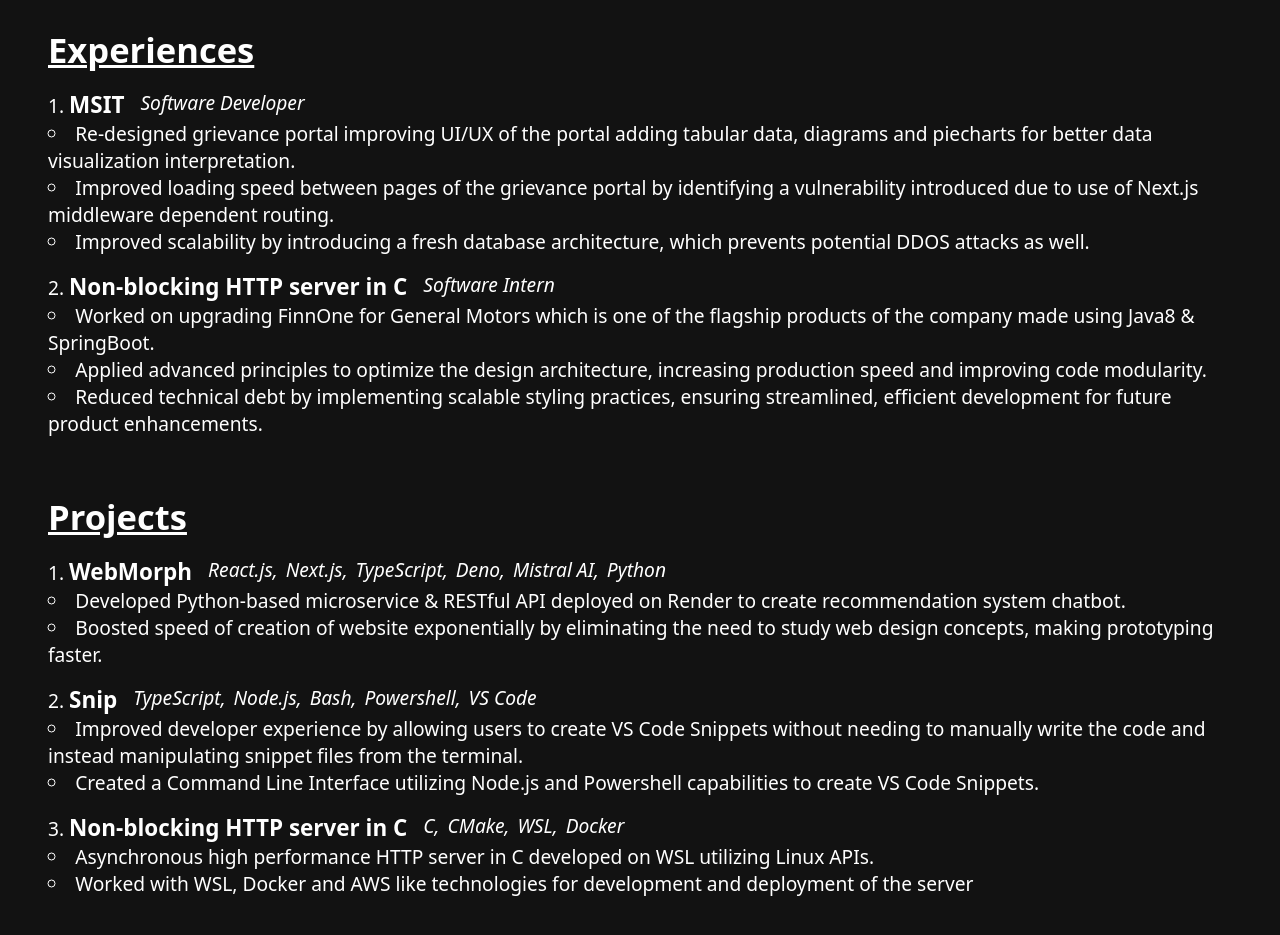
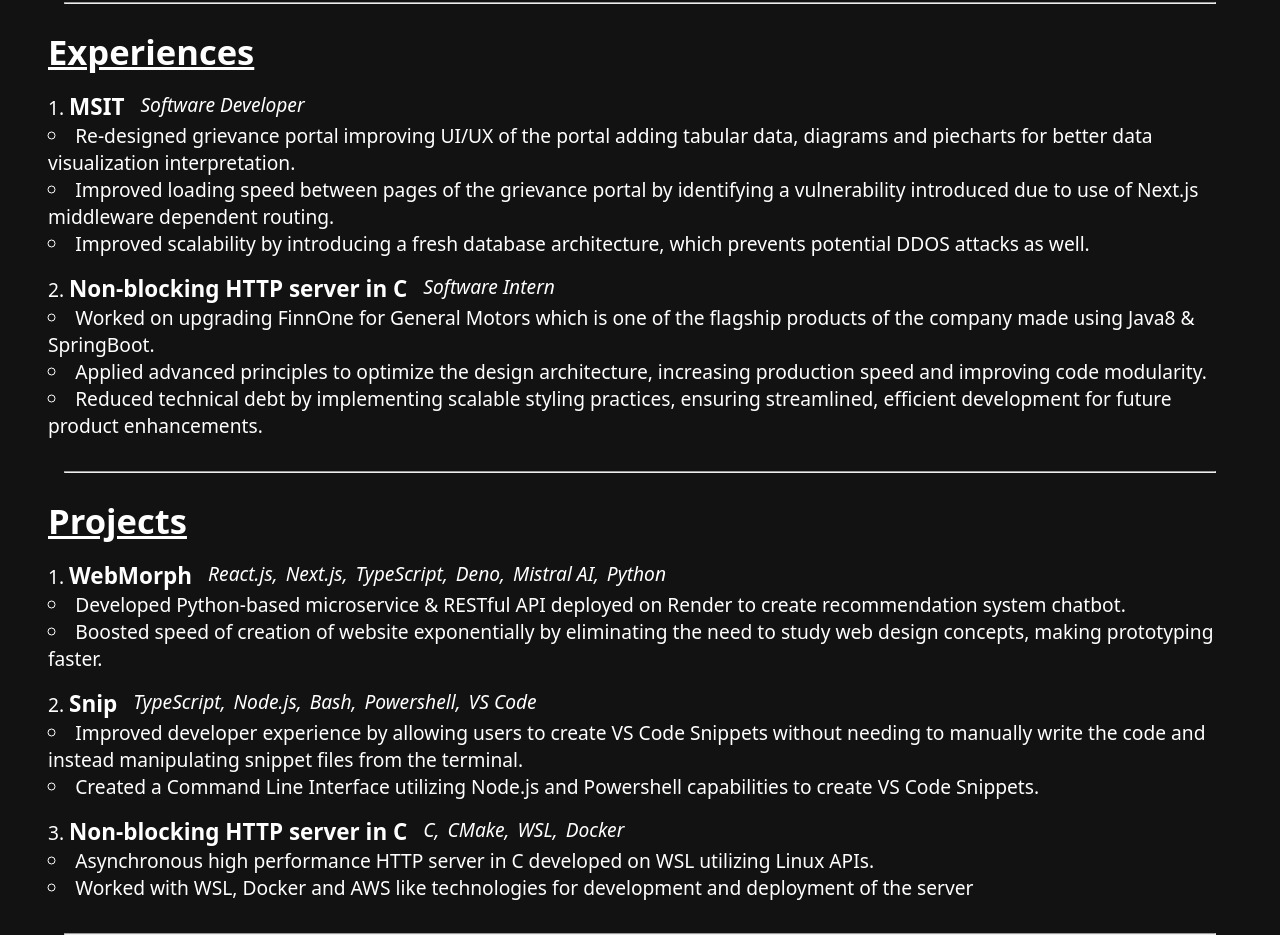
Before and after one commit to Anshumankhanna/portfolio, a React (Vite) app: page / in a window 1280 px wide. Shown: the part 798-1733 px from the top of the page. Built offline with nearby package versions, Linux system fonts and the light colour scheme.

Commit message:
Replaced Experiences and Projects
Replaced both components with a new Work component that takes the data
for Experiences and Projects and creates the same components

Did this to align the major styling for both components as they are two
very similar components

```diff
--- /dev/null
+++ b/src/App.module.css
@@ -0,0 +1,24 @@
+.invisible-element {
+	visibility: hidden;
+}
+
+.main {
+	font-size: 1.2rem;
+
+	&>section {
+		--vertical-padding: 1.5rem;
+		/* Here we are keeping the horizontal padding double of the vertical padding since vertical padding will stack for sections & appear as double the gap. */
+		padding: var(--vertical-padding) calc(var(--vertical-padding) * 2);
+	}
+
+	&>section>h2:first-child {
+		font-size: 1.8em;
+		text-decoration: underline;
+	}
+
+	&>hr {
+		width: 90%;
+		height: 1px;
+		margin-inline: auto;
+	}
+}
--- a/src/App.tsx
+++ b/src/App.tsx
@@ -1,15 +1,24 @@
+import styles from "@/App.module.css";
+
+import experiences from "@/utilities/experiences-data.json";
+import projects from "@/utilities/projects-data.json";
+
 import Navbar from "@/components/Navbar/Navbar";
 import Hero from "@/components/Hero/Hero";
-import Projects from "@/components/Projects/Projects";
-import Experiences from "@/components/Experiences/Experiences";
+import WorkComponent from "@/components/Work/Work";
 
 export default function App() {
 	return <div>
+		{/* This element is here purely so that we can navigate to the top. */}
+		<div id="home" className={styles["invisible-element"]}></div>
 		<Navbar />
-		<main>
+		<main className={styles["main"]}>
 			<Hero />
-			<Experiences />
-			<Projects />
+			<hr />
+			<WorkComponent dataArr={experiences} />
+			<hr />
+			<WorkComponent dataArr={projects} />
+			<hr />
 		</main>
 	</div>;
 }
--- a/src/components/Experiences/Experiences.tsx
+++ /dev/null
@@ -1,23 +0,0 @@
-import styles from "@/components/Experiences/Experiences.module.css";
-import experiences from "@/utilities/experiences-data.json";
-
-export default function Experiences() {
-	return <section id="experiences">
-		<h2>Experiences</h2>
-		<ol>
-			{experiences.length != 0 && experiences.map((experience, experiences_index) => (
-				<li key={experiences_index} className={styles["experience"]}>
-					<div className={styles["experience--heading"]}>
-						<h3>{experience.title}</h3>
-						<p>{experience.role}</p>
-					</div>
-					<ul>
-						{experience.description.length != 0 && experience.description.map((point, description_index) => (
-							<li key={description_index}>{point}</li>
-						))}
-					</ul>
-				</li>
-			))}
-		</ol>
-	</section>;
-};
--- a/src/components/Navbar/Navbar.tsx
+++ b/src/components/Navbar/Navbar.tsx
@@ -1,15 +1,13 @@
 import styles from "@/components/Navbar/Navbar.module.css";
 
 export default function Navbar() {
-	return <>
-		{/* `nav` is here just for its sematnic meaning. */}
-		<nav className={styles["nav"]}>
-			<ul className={styles["nav__list"]}>
-				<li><a href="/">Home</a></li>
-				<li><a href="#projects">Projects</a></li>
-				<li><a href="#skills">Skills</a></li>
-				<li><a href="#contacts">Contact</a></li>
-			</ul>
-		</nav>
-	</>;
+	// `nav` is here just for its semantic meaning;
+	return <nav className={styles["nav"]}>
+		<ul className={styles["nav__list"]}>
+			<li><a href="#home">Home</a></li>
+			<li><a href="#projects">Projects</a></li>
+			<li><a href="#skills">Skills</a></li>
+			<li><a href="#contacts">Contact</a></li>
+		</ul>
+	</nav>;
 };
--- a/src/components/Projects/Projects.module.css
+++ /dev/null
@@ -1,30 +0,0 @@
-.project {
-	--block-padding: 0.5rem;
-
-	padding-block: var(--block-padding);
-
-	&:first-child {
-		padding-top: calc(2 * var(--block-padding));
-	}
-}
-
-.project--heading {
-	display: inline flex;
-	column-gap: 1rem;
-
-	&>ul {
-		display: flex;
-		column-gap: 0.5rem;
-
-		font-style: italic;
-		list-style-type: none;
-
-		&>li::after {
-			content: ",";
-		}
-
-		&>li:last-child::after {
-			content: "";
-		}
-	}
-}
--- a/src/components/Projects/Projects.tsx
+++ /dev/null
@@ -1,30 +0,0 @@
-import styles from "@/components/Projects/Projects.module.css";
-import projects from "@/utilities/projects-data.json";
-
-export default function Projects() {
-	return <section id="projects">
-		<h2>Projects</h2>
-		<ol>
-			{projects.length != 0 && projects.map((project, projects_index) => (
-				<li key={projects_index} className={styles["project"]}>
-					<div className={styles["project--heading"]}>
-						<h3>{project.title}</h3>
-						<ul>
-							{project.skills.length != 0 && project.skills.map((skill, skill_index) => (
-								<li key={skill_index}>
-									{/* In this `li` we are going to add a `::after` pseudo-element because of which there is no seperation between `::after` and the text that is skill, to have a seperation of elements we are adding a `span` to encapsulate the text. */}
-									<span>{skill}</span>
-								</li>
-							))}
-						</ul>
-					</div>
-					<ul>
-						{project.description.length != 0 && project.description.map((point, description_index) => (
-							<li key={description_index}>{point}</li>
-						))}
-					</ul>
-				</li>
-			))}
-		</ol>
-	</section>;
-};
--- a/src/components/Experiences/Experiences.module.css
+++ b/src/components/Work/Work.module.css
@@ -1,4 +1,4 @@
-.experience {
+.work {
 	--block-padding: 0.5rem;
 
 	padding-block: var(--block-padding);
@@ -8,11 +8,27 @@
 	}
 }
 
-.experience--heading {
+.heading {
 	display: inline flex;
 	column-gap: 1rem;
 
 	&>p {
 		font-style: italic;
 	}
+
+	&>ul {
+		display: flex;
+		column-gap: 0.5rem;
+
+		font-style: italic;
+		list-style-type: none;
+
+		&>li::after {
+			content: ",";
+		}
+
+		&>li:last-child::after {
+			content: "";
+		}
+	}
 }
--- /dev/null
+++ b/src/components/Work/Work.tsx
@@ -0,0 +1,40 @@
+import styles from "@/components/Work/Work.module.css";
+import projects from "@/utilities/projects-data.json";
+import experiences from "@/utilities/experiences-data.json";
+
+type WorkPropsType = typeof projects | typeof experiences;
+
+export default function WorkComponent({ dataArr }: { dataArr: WorkPropsType }) {
+	const id = "role" in dataArr[0] ? "experiences" : "projects";
+
+	return <section id={id}>
+		<h2>{`${id[0].toUpperCase()}${id.substring(1)}`}</h2>
+		<ol className={styles["work-list"]}>
+			{dataArr.length != 0 && dataArr.map((data, data_index) => (
+				<li key={data_index} className={styles["work"]}>
+					<div className={styles["heading"]}>
+						<h3>{data.title}</h3>
+						{"role" in data &&
+							<p>{data.role}</p>
+						}
+						{"skills" in data &&
+							<ul>
+								{data.skills.length != 0 && data.skills.map((skill, skill_index) => (
+									<li key={skill_index}>
+										{/* In this `li` we are going to add a `::after` pseudo-element because of which there is no seperation between `::after` and the text that is skill, to have a seperation of elements we are adding a `span` to encapsulate the text. */}
+										<span>{skill}</span>
+									</li>
+								))}
+							</ul>
+						}
+					</div>
+					<ul className={styles["description-list"]}>
+						{data.description.length != 0 && data.description.map((point, description_index) => (
+							<li key={description_index}>{point}</li>
+						))}
+					</ul>
+				</li>
+			))}
+		</ol>
+	</section>;
+};
--- a/src/stylesheets/index.css
+++ b/src/stylesheets/index.css
@@ -6,18 +6,3 @@
 
 	--highlight-color: oklch(64.8% 0.2 131.684);
 }
-
-main {
-	font-size: 1.2rem;
-
-	&>section {
-		--vertical-padding: 1.5rem;
-		/* Here we are keeping the horizontal padding double of the vertical padding since vertical padding will stack for sections & appear as double the gap. */
-		padding: var(--vertical-padding) calc(var(--vertical-padding) * 2);
-	}
-
-	&>section>h2:first-child {
-		font-size: 1.8em;
-		text-decoration: underline;
-	}
-}
```
